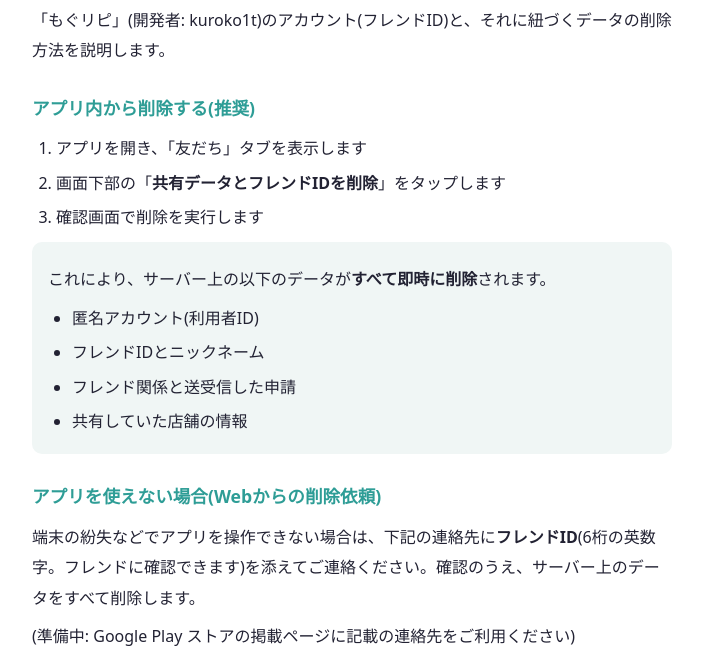
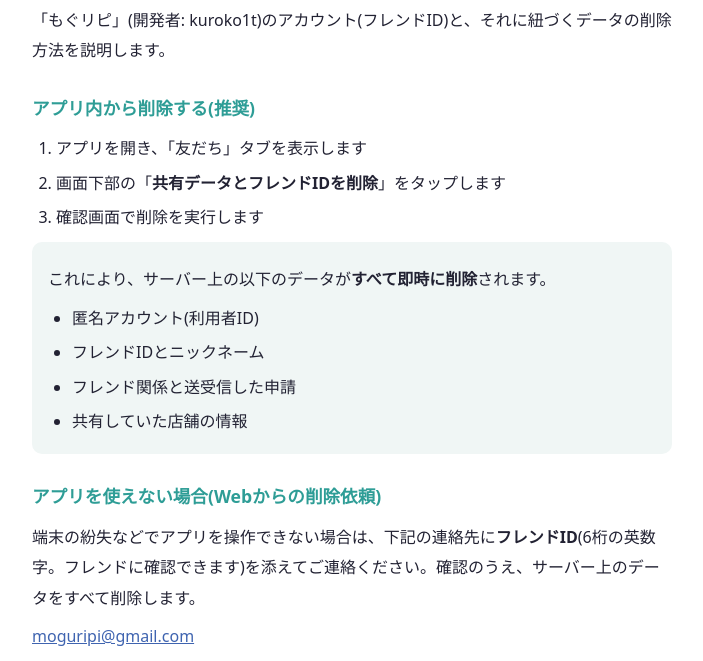
Before and after one commit to kuroko1t/mogumemo, a plain HTML site: page delete-account.html in a window 1280 px wide. Shown: the part 139-800 px from the top of the page, without its empty margins (288-991 px from the left). Drawn offline with Linux system fonts and the light colour scheme.

Commit message:
連絡先メールアドレスを記載

```diff
--- a/delete-account.html
+++ b/delete-account.html
@@ -48,7 +48,7 @@
 
 <p>端末の紛失などでアプリを操作できない場合は、下記の連絡先に<strong>フレンドID</strong>(6桁の英数字。フレンドに確認できます)を添えてご連絡ください。確認のうえ、サーバー上のデータをすべて削除します。</p>
 
-<p>(準備中: Google Play ストアの掲載ページに記載の連絡先をご利用ください)</p>
+<p><a href="mailto:moguripi@gmail.com">moguripi@gmail.com</a></p>
 
 <h2>端末内のデータについて</h2>
 
```
Also changed, not shown: privacy.html (+1 -1 lines), terms.html (+1 -1 lines).
